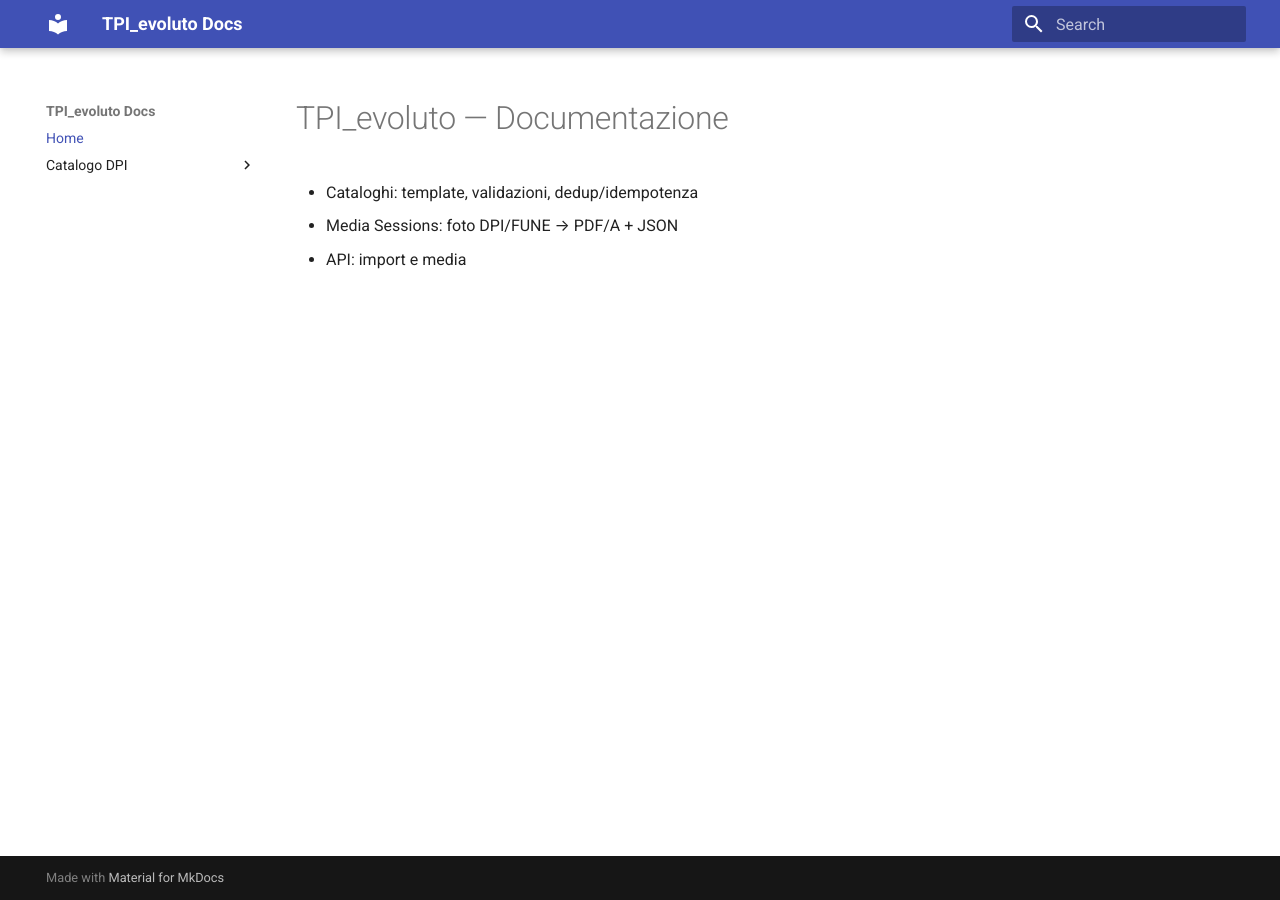
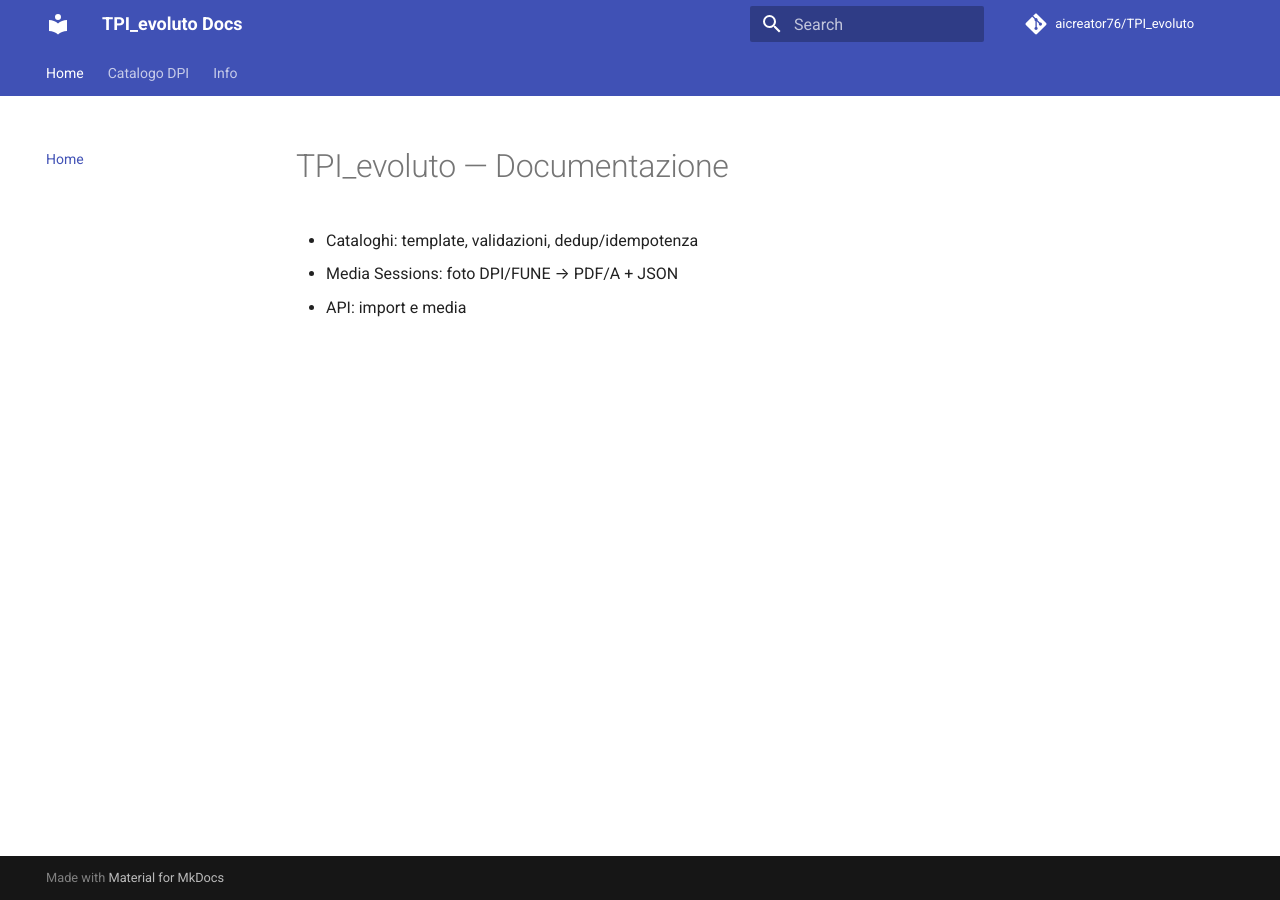
Before and after one commit to aicreator76/TPI_evoluto, an MkDocs documentation site: the page built from docs/index.md, in a window 1280 px wide. Built offline with MkDocs 1.6.1 and Material for MkDocs 9.7.7, drawn with Linux system fonts in a browser that asks for light colours; comment, search, counter and statistics services are not loaded.

Commit message:
Update mkdocs.yml with repo info and navigation features
Added repository information and enhanced navigation features.

```diff
--- a/mkdocs.yml
+++ b/mkdocs.yml
@@ -1,13 +1,31 @@
+site_name: TPI_evoluto Docs
 site_url: https://aicreator76.github.io/TPI_evoluto/
-site_name: TPI_evoluto Docs
+repo_url: https://github.com/aicreator76/TPI_evoluto
+repo_name: aicreator76/TPI_evoluto
+
 theme:
   name: material
-plugins:
-  - search
+  features:
+    - navigation.tabs
+    - navigation.indexes
+    - content.code.copy
+    - search.suggest
+    - search.highlight
+
 nav:
   - Home: index.md
   - Catalogo DPI:
-    - Overview: catalogo/index.md
-    - Endpoint HTTP: http/catalogo_endpoints.md
-    - Checklist Go Live: catalogo/checklist_go_live.md
-    - Frontend Flutter TODO: frontend/catalogo_flutter_todo.md
+      - Go Live: catalogo-dpi-go-live.md
+      - API CSV: api-csv.md
+  - Info:
+      - Versione: info/version.md
+      - Legal: legal.md
+
+markdown_extensions:
+  - admonition
+  - pymdownx.details
+  - pymdownx.highlight
+  - pymdownx.superfences
+
+plugins:
+  - search
```
